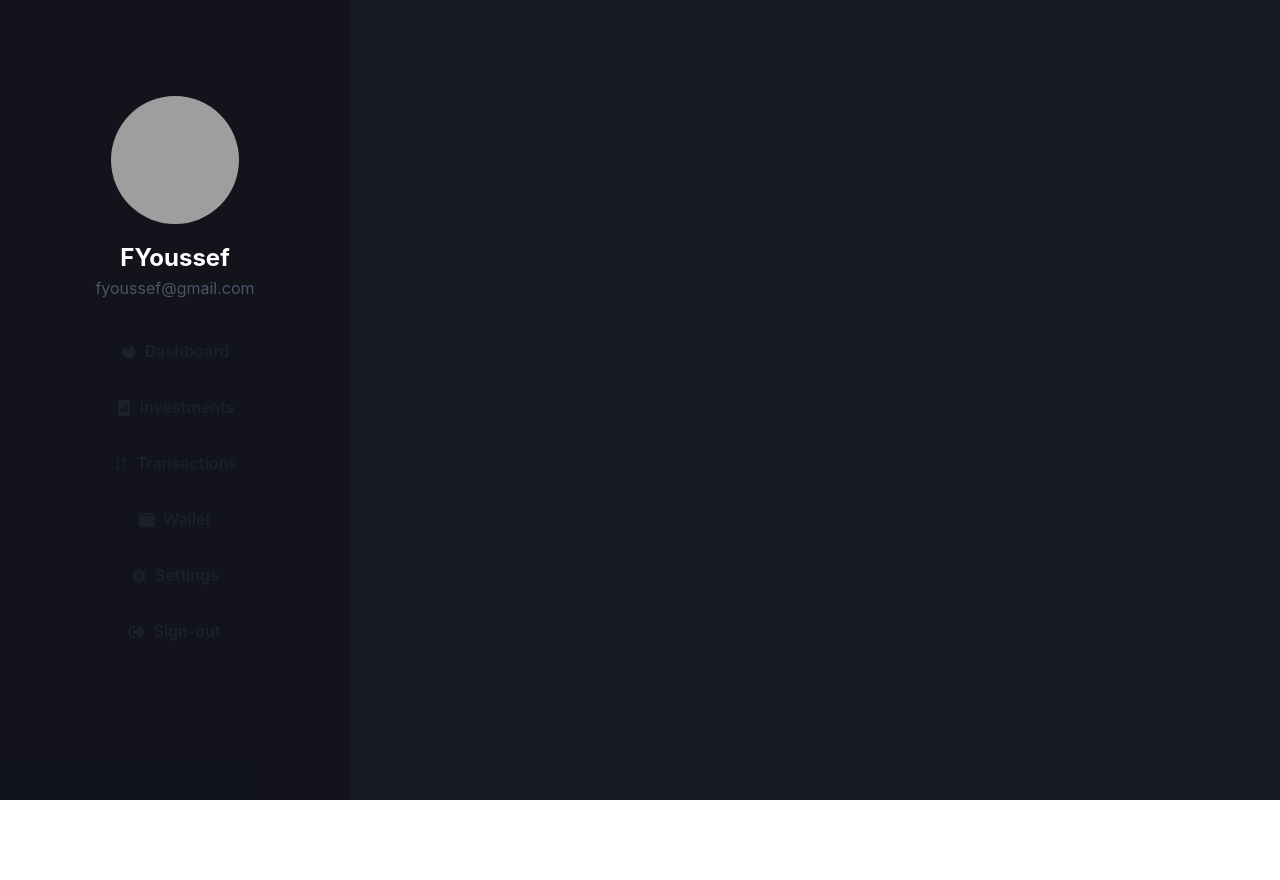
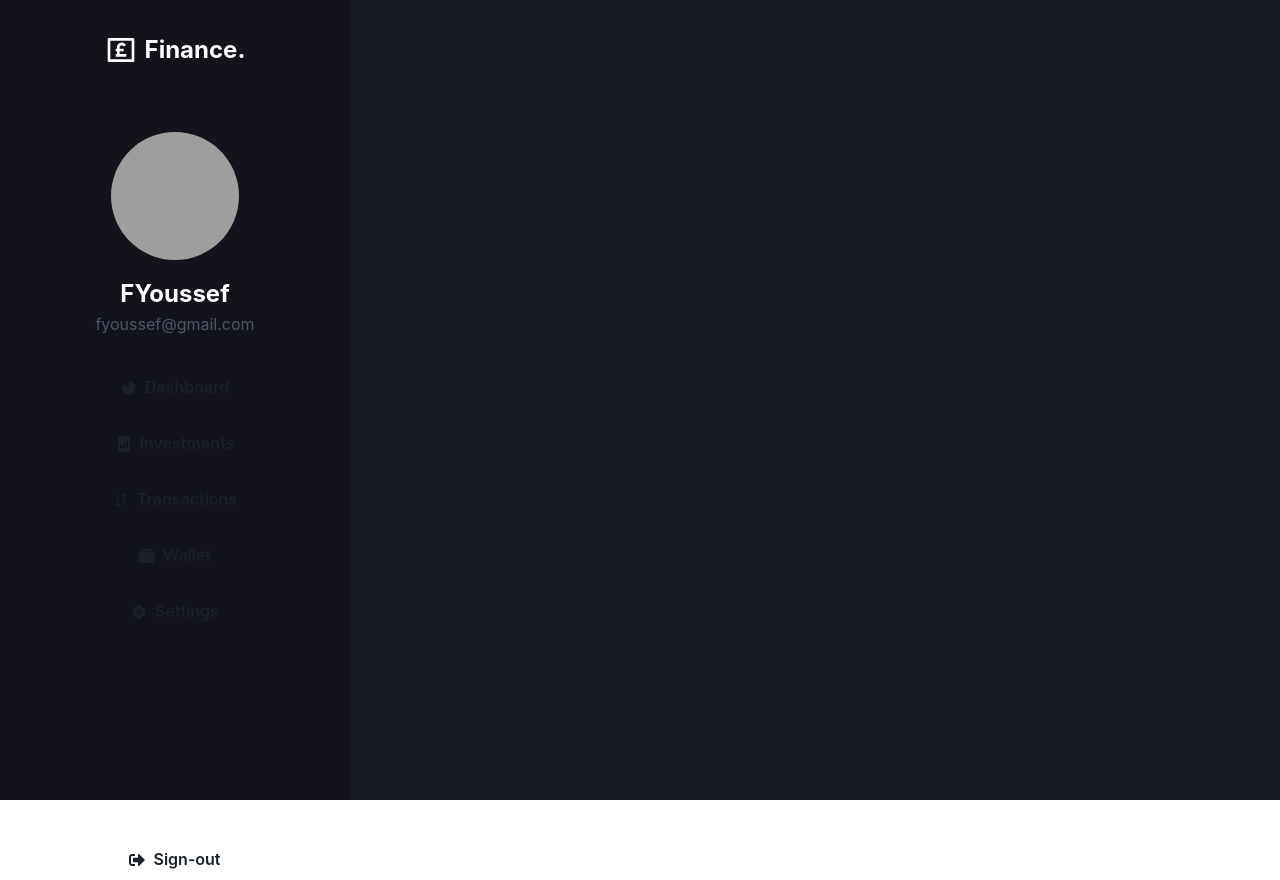
Before and after one commit to fyoussef/frontend-form-login, a Next.js app: page /home in a window 1280 px wide. Before the commit the page ends 800 px from the top, so only its background shows below. Built offline with nearby package versions, Linux system fonts and the light colour scheme; grey boxes are pictures that could not be loaded.

Commit message:
Menu da home feito

```diff
--- a/src/pages/home.tsx
+++ b/src/pages/home.tsx
@@ -4,9 +4,6 @@ import {
     Button,
     Flex,
     Stack,
-    Tab,
-    TabList,
-    Tabs,
     Text
 } from '@chakra-ui/react'
 import Head from 'next/head'
@@ -16,6 +13,7 @@ import { FaHome, FaSignOutAlt, FaUser, FaWallet } from 'react-icons/fa'
 import { MdIncompleteCircle } from 'react-icons/md'
 import { TbArrowsDownUp } from 'react-icons/tb'
 import { AiFillSetting } from 'react-icons/ai'
+import { RiMoneyPoundBoxLine } from 'react-icons/ri'
 
 export default function Home() {
     return (
@@ -37,7 +35,21 @@ export default function Home() {
                 bg='blackAlpha.400'
             >
                 <Flex
-                    mt={24}
+                    align='center'
+                    justify='center'
+                    gap={2}
+                    mt={8}
+                >
+                    <RiMoneyPoundBoxLine fontSize={32} />
+                    <Text
+                        fontSize={24}
+                        fontWeight='bold'
+                    >
+                        Finance.
+                    </Text>
+                </Flex>
+                <Flex
+                    mt={16}
                     justify='center'
                     align='center'
                     flexDir='column'
@@ -59,7 +71,6 @@ export default function Home() {
                         fyoussef@gmail.com
                     </Text>
                 </Flex>
-
                 <Flex
                     flexDir='column'
                     align='center'
@@ -111,18 +122,18 @@ export default function Home() {
                         >
                             Settings
                         </Button>
+                    </Stack>
                     <Button
                         leftIcon={<FaSignOutAlt />}
                         bg='transparent'
                         _hover={{
                             bg: 'blue.400'
                         }}
+                        mt='52'
                     >
                         Sign-out
                     </Button>
-                    </Stack>
                 </Flex>
-
             </Box>
 
 
```
Lines whose indentation alone changed are shown as unchanged.
